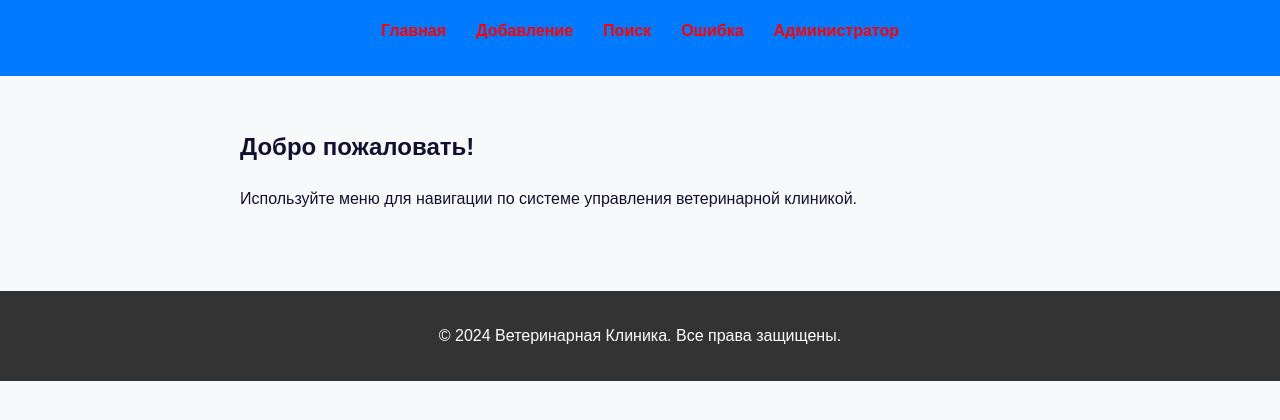
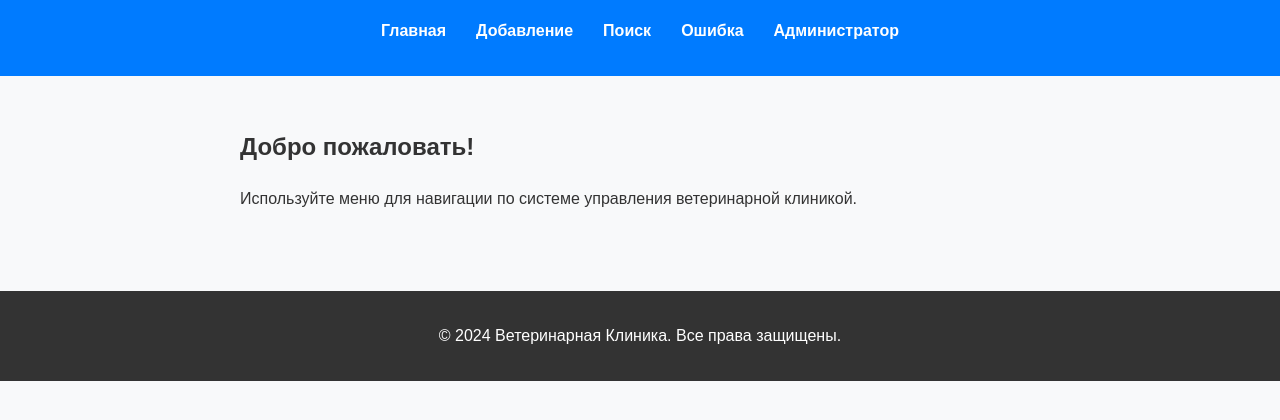
Before and after one commit to deadinsideDima/TPlab5, a plain HTML site: page lab/UI/index.html in a window 1280 px wide. Shown: the part 92-512 px from the top of the page. Drawn offline with Linux system fonts and the light colour scheme.

Commit message:
Update styles.css

```diff
--- a/lab/UI/styles.css
+++ b/lab/UI/styles.css
@@ -4,7 +4,7 @@ body {
     padding: 0;
     line-height: 1.6;
     background-color: #f8f9fa;
-    color: #113;
+    color: #333;
 }
 
 .hidden {
@@ -30,7 +30,7 @@ header nav ul li {
 }
 
 header nav ul li a {
-    color: red;
+    color: white;
     text-decoration: none;
     font-weight: bold;
 }
```
